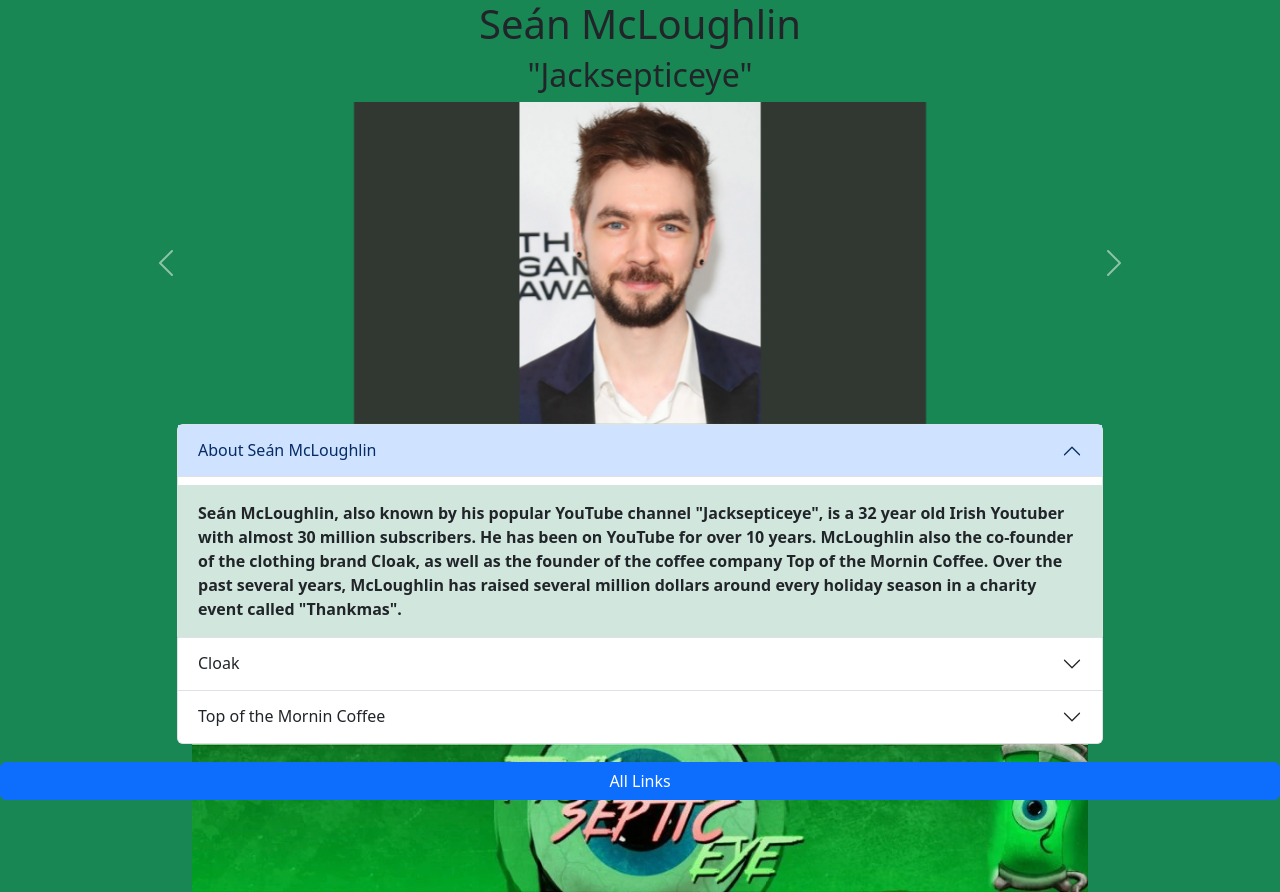
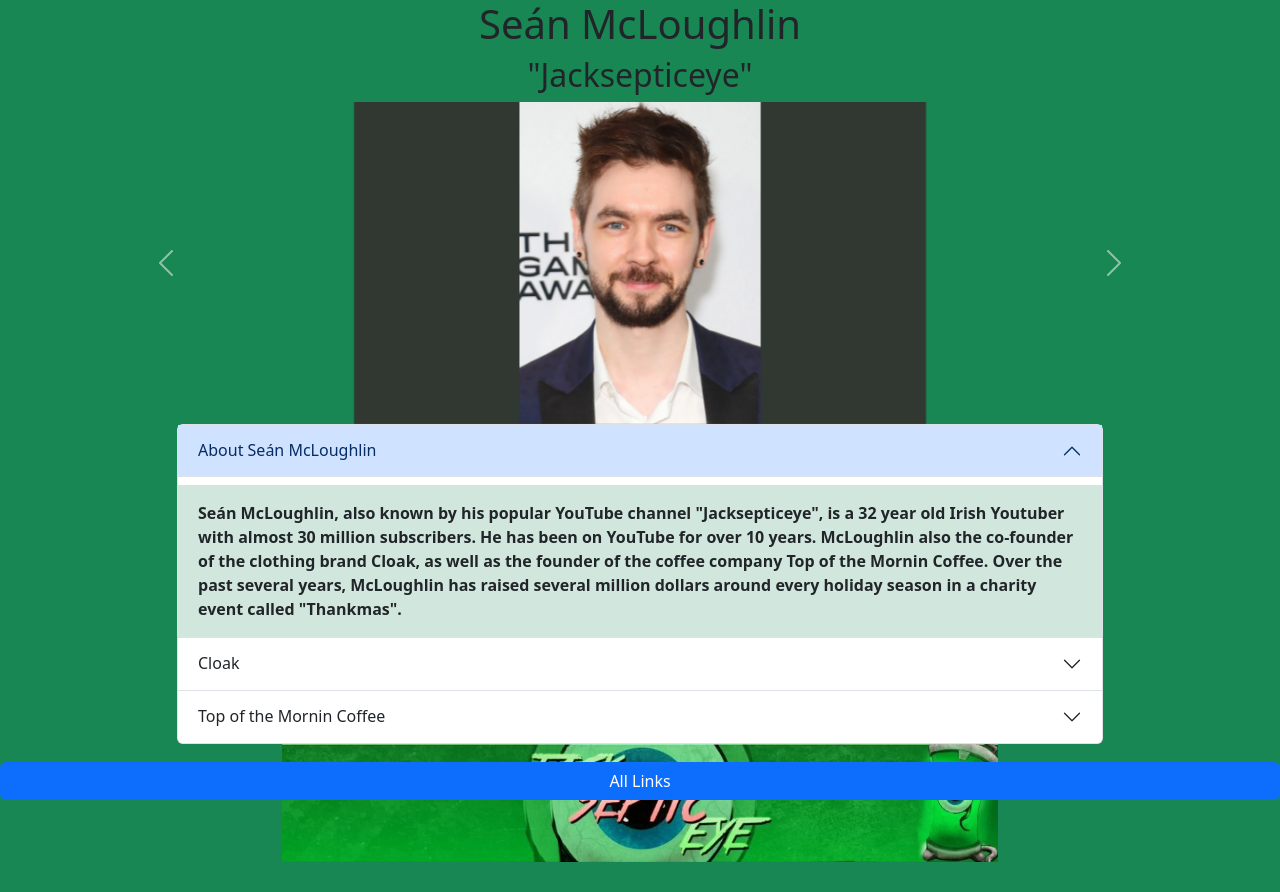
Before and after one commit to janse7155/bootstrap-project, a plain HTML site: page index.html in a window 1280 px wide. After the commit the page ends 862 px from the top, so only its background shows below. Drawn offline with nearby package versions, Linux system fonts and the light colour scheme.

Commit message:
change banner size

```diff
--- a/style.css
+++ b/style.css
@@ -7,8 +7,8 @@
 
 img.banner {
     width: 100%;
-    padding-left: 15%;
-    padding-right: 15%;
+    padding-left: 22%;
+    padding-right: 22%;
 }
 button {
     width: 100%;
```
